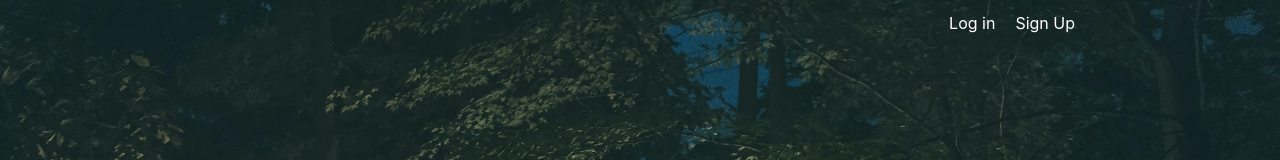
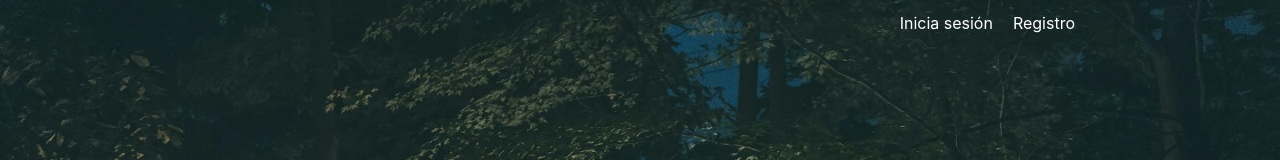
Before and after one commit to sairanaqvi97/Grupo1, a React (Vite) app: page / in a window 1280 px wide. Shown: the top 160 px of the page. Built offline with nearby package versions, Linux system fonts and the light colour scheme.

Commit message:
second commit

```diff
--- a/src/pages/Navbar.jsx
+++ b/src/pages/Navbar.jsx
@@ -30,8 +30,8 @@ export const Navbar = () => {
 					</div>
 				) : (
 					<nav>
-						<Link to='/login'>Log in</Link>
-						<Link to='/register'>Sign Up</Link>
+						<Link to='/login'>Inicia sesión</Link>
+						<Link to='/register'>Registro</Link>
 					</nav>
 				)}
 			</header>
--- a/src/pages/Register.jsx
+++ b/src/pages/Register.jsx
@@ -15,7 +15,7 @@ export const Register = () => {
 	const onRegister = e => {
 		e.preventDefault();
 
-		navigate('/dashboard', {
+		navigate('/inicio', {
 			replace: true,
 			state: {
 				logged: true,
--- a/src/pages/index.js
+++ b/src/pages/index.js
@@ -1,6 +1,4 @@
 export * from "./Crear";
-// export * from "./DashboardPage";
-export * from "./HomePage";
 export * from "./Login";
 export * from "./Register";
 export * from "./Eventos";
```
Also changed, not shown: src/components/App.jsx (deleted, +0 -18 lines), src/pages/DashboardPage.jsx (deleted, +0 -9 lines).
